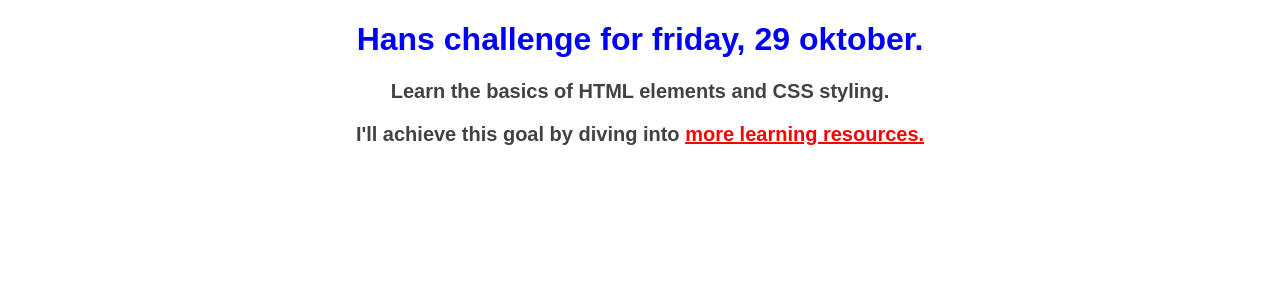
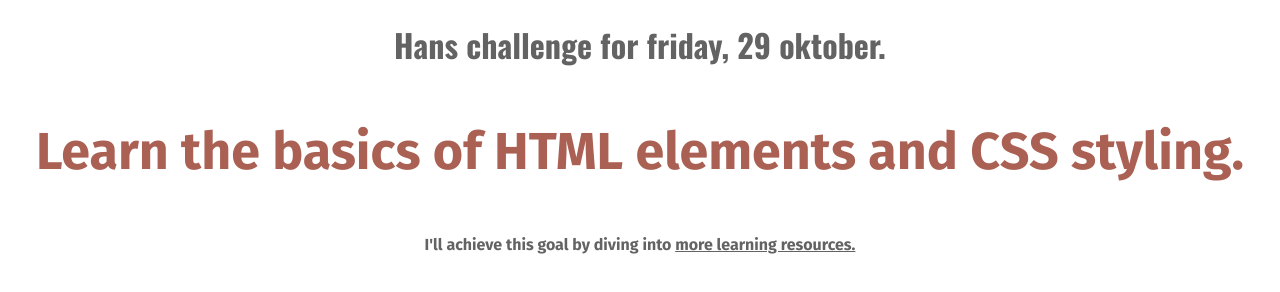
Before and after one commit to hansterhorst/100Days, a plain HTML site: page 01-html-css-basics-1/index.html in a window 1280 px wide. Drawn offline with nearby package versions, Linux system fonts and the light colour scheme.

Commit message:
Day 4. Dive deeper into CSS and styling, and learn how you can split the code in multiple files

```diff
--- a/01-html-css-basics-1/index.html
+++ b/01-html-css-basics-1/index.html
@@ -6,32 +6,28 @@
 
    <!-- Page metadata-->
    <head>
+      <!-- CSS styling in a separate file-->
+      <link rel="stylesheet"
+            href="styles.css">
+      <!-- Google fonts-->
+      <link rel="preconnect"
+            href="https://fonts.googleapis.com">
+      <link rel="preconnect"
+            href="https://fonts.gstatic.com"
+            crossorigin>
+      <link href="https://fonts.googleapis.com/css2?family=Fira+Sans:wght@400;700&family=Oswald:wght@700&display=swap"
+            rel="stylesheet">
+
       <title>HTML & CSS basics</title>
-      <!-- style tag-->
-      <style>
-          p {
-              font-family: sans-serif;
-              color: #424242;
-              font-weight: bolder;
-              font-size: 20px;
-              text-align: center;
-          }
-
-          a {
-              color: red;
-          }
-      </style>
-
    </head>
 
    <!-- Page content-->
    <body>
 
-      <!-- inline style attribute-->
-      <h1 style="font-family: sans-serif; text-align: center; color: blue">
+      <h1>
          Hans challenge for friday, 29 oktober.
       </h1>
-      <p>Learn the basics of HTML elements and CSS styling.</p>
+      <p id="today-challenge">Learn the basics of HTML elements and CSS styling.</p>
       <p>
          I'll achieve this goal by diving into
          <a href="https://www.google.com">more learning resources.</a>
--- /dev/null
+++ b/01-html-css-basics-1/styles.css
@@ -0,0 +1,22 @@
+h1 {
+    font-family: 'Oswald', sans-serif;
+    text-align: center;
+    color: #646363
+}
+
+p {
+    font-family: 'Fira Sans', sans-serif;
+    color: #646363;
+    font-weight: bold;
+    text-align: center;
+}
+
+a {
+    color: #646363;
+}
+
+#today-challenge {
+    color: rgb(170, 96, 83);
+    font-weight: bold;
+    font-size: 52px;
+}
```
Also changed, not shown: 1 other file.
